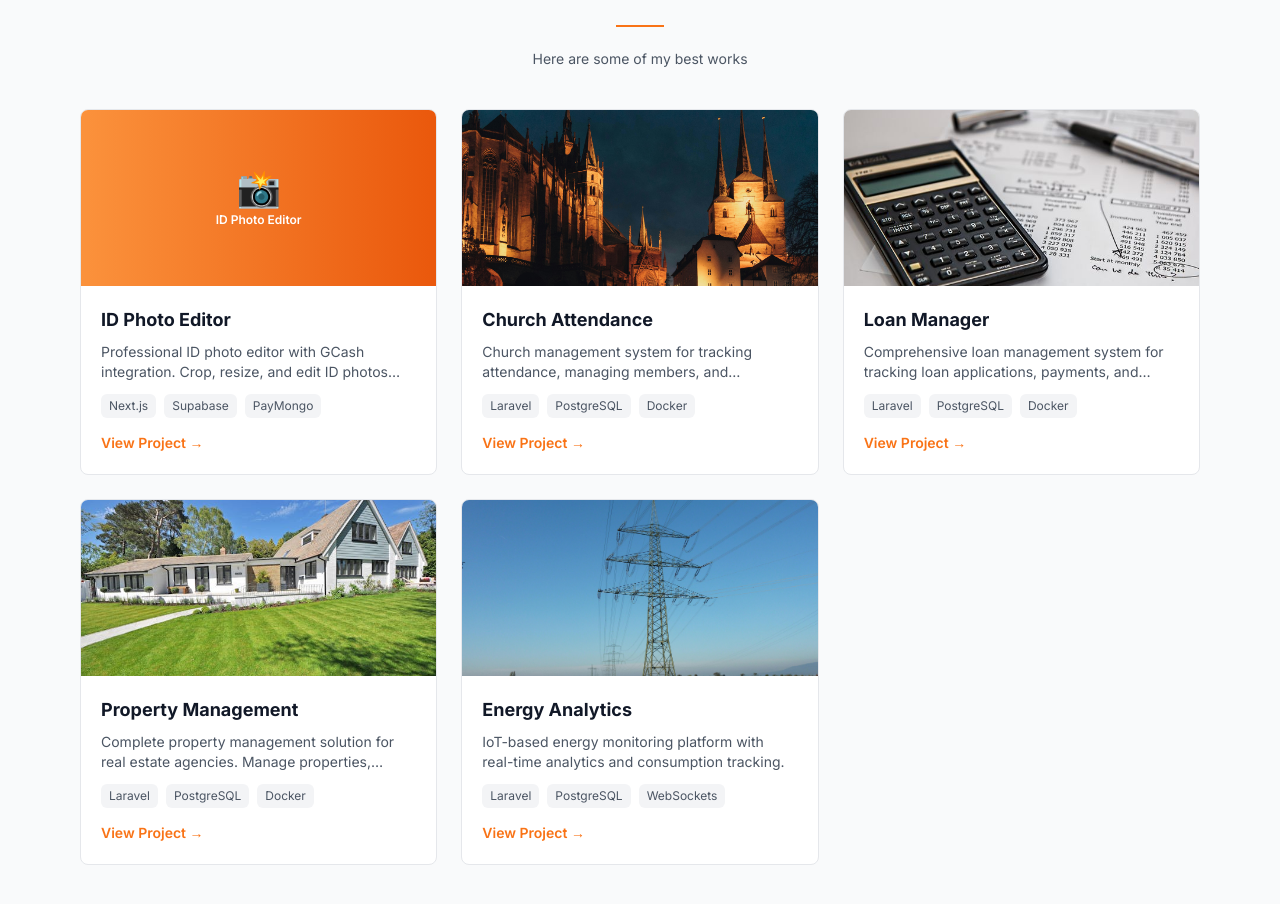
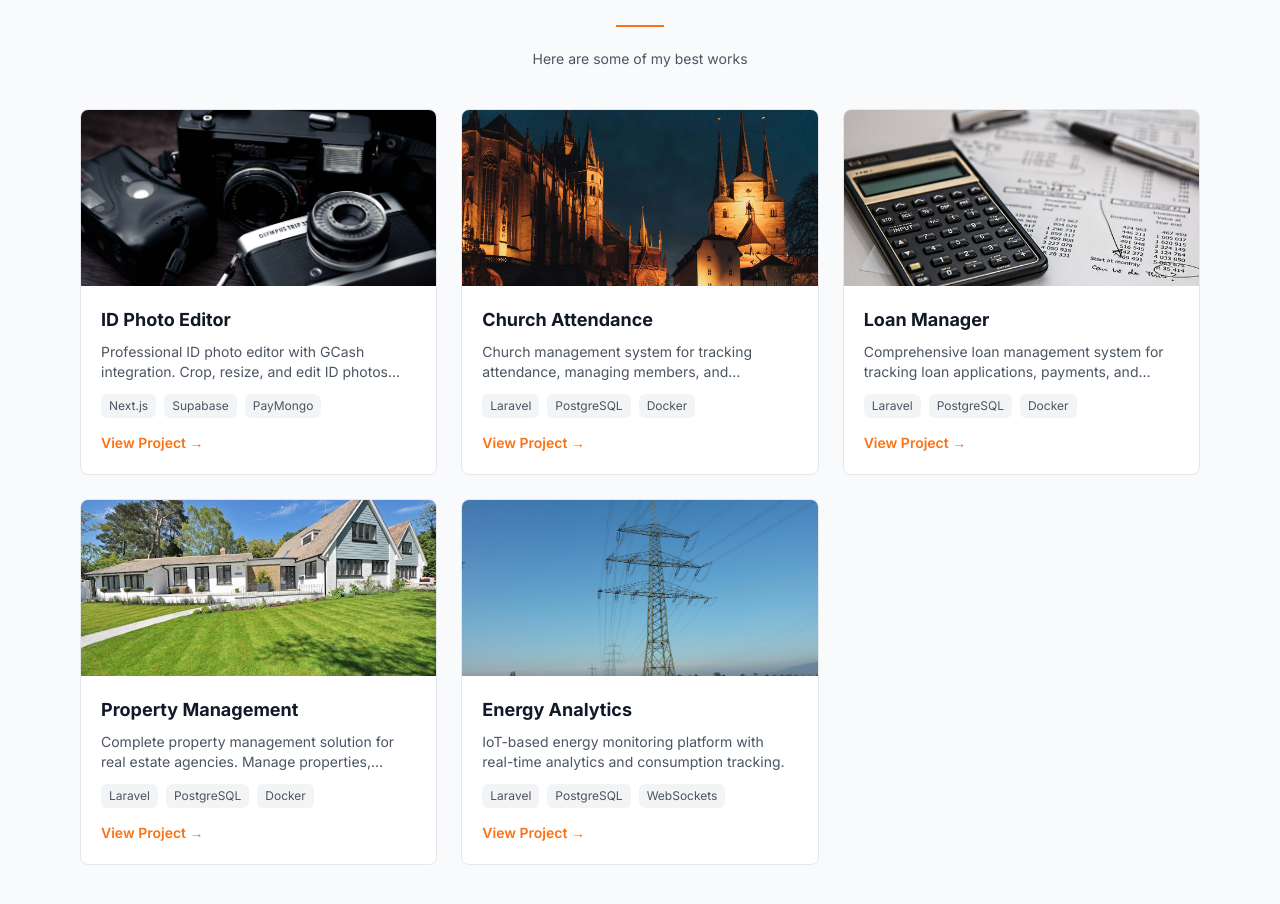
Before and after one commit to jdmontil2024/myportfolio, a Next.js app: page / in a window 1280 px wide. Shown: the part 1219-2123 px from the top of the page. Built offline with nearby package versions, Linux system fonts and the light colour scheme.

Commit message:
JUNE 4, 2026 - USE LOCAL PHOTOS

```diff
--- a/app/page.tsx
+++ b/app/page.tsx
@@ -65,7 +65,7 @@ export default function Home() {
     {
       title: "ID Photo Editor",
       description: "Professional ID photo editor with GCash integration. Crop, resize, and edit ID photos instantly.",
-      image: "/images/photo-editor.jpg",
+      image: "/images/photo.jpg",
       technologies: ["Next.js", "Supabase", "PayMongo"],
       link: "https://nextjs-subscription-payments-inky-eight.vercel.app"
     },
```
Also changed, not shown: public/images/photo.jpg (added), 1 other file (tests, documents, lock files or other folders).
